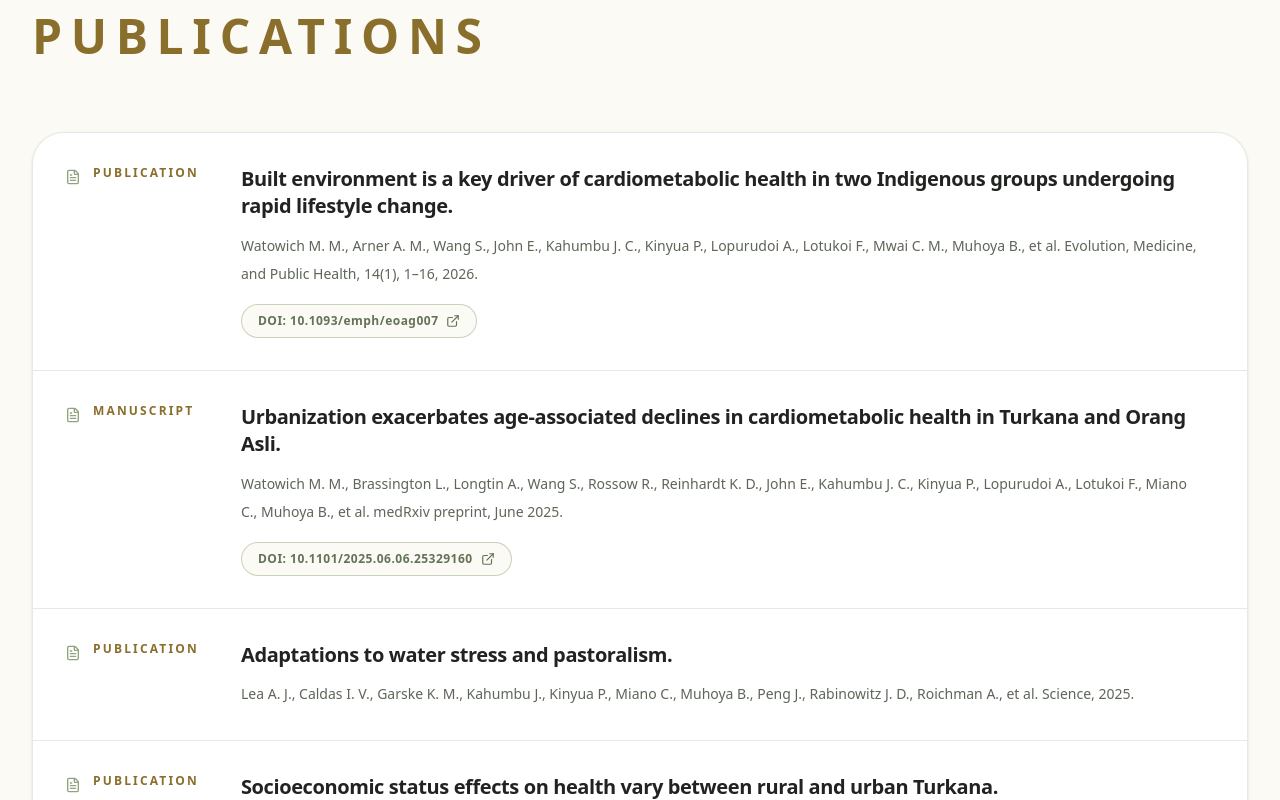
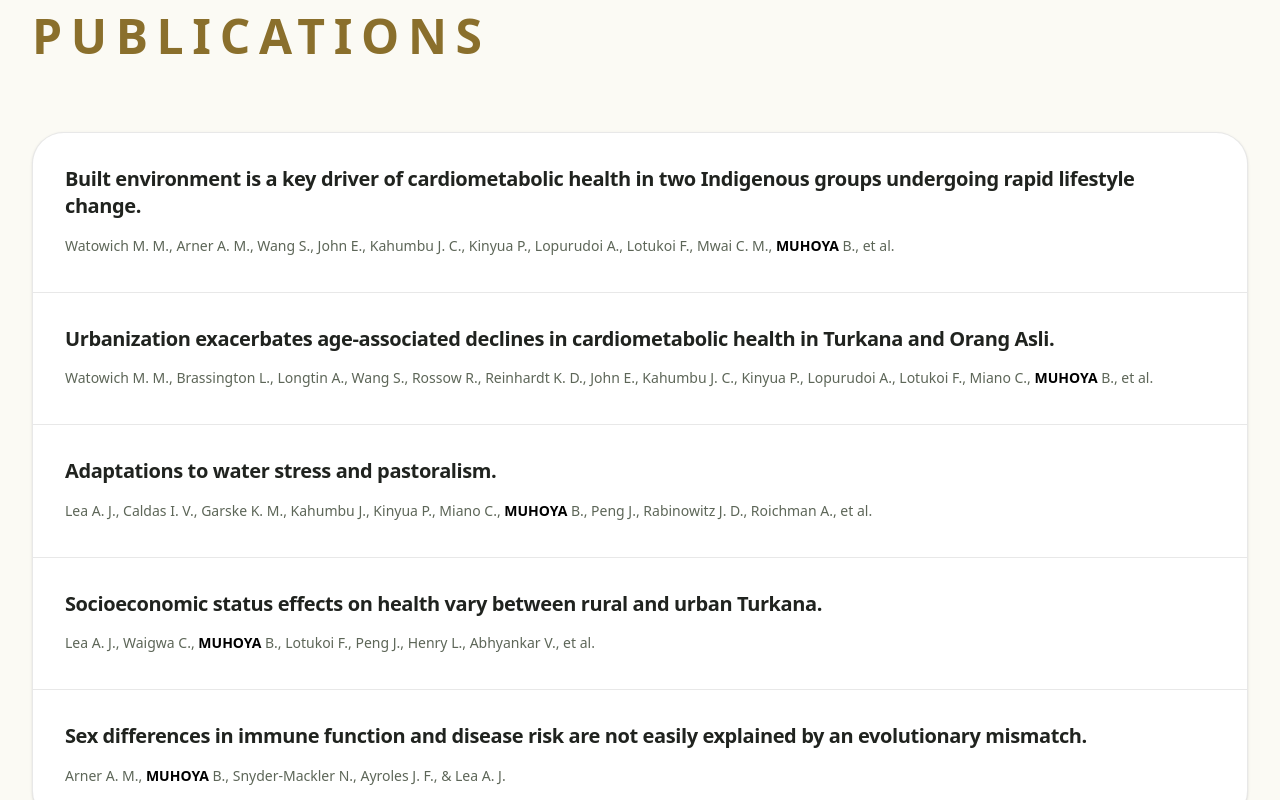
Before and after one commit to benjaminMuhoya/BenjaminMuhoya, a React (Vite) app: page / in a window 1280 px wide. Shown: the part 3400-4200 px from the top of the page. Built offline with nearby package versions, Linux system fonts and the light colour scheme.

Commit message:
Standardize publication entries

```diff
--- a/src/App.jsx
+++ b/src/App.jsx
@@ -13,7 +13,6 @@ import {
   FlaskConical,
   Mouse,
   Waves,
-  FileText,
   ArrowUpRight,
 } from "lucide-react";
 
@@ -79,45 +78,47 @@ const currentProjects = [
 
 const publications = [
   {
-    type: "Publication",
     title:
       "Built environment is a key driver of cardiometabolic health in two Indigenous groups undergoing rapid lifestyle change.",
-    citation:
-      "Watowich M. M., Arner A. M., Wang S., John E., Kahumbu J. C., Kinyua P., Lopurudoi A., Lotukoi F., Mwai C. M., Muhoya B., et al. Evolution, Medicine, and Public Health, 14(1), 1–16, 2026.",
-    doi: "10.1093/emph/eoag007",
-    href: "https://doi.org/10.1093/emph/eoag007",
+    authors:
+      "Watowich M. M., Arner A. M., Wang S., John E., Kahumbu J. C., Kinyua P., Lopurudoi A., Lotukoi F., Mwai C. M., Muhoya B., et al.",
   },
   {
-    type: "Manuscript",
     title:
       "Urbanization exacerbates age-associated declines in cardiometabolic health in Turkana and Orang Asli.",
-    citation:
-      "Watowich M. M., Brassington L., Longtin A., Wang S., Rossow R., Reinhardt K. D., John E., Kahumbu J. C., Kinyua P., Lopurudoi A., Lotukoi F., Miano C., Muhoya B., et al. medRxiv preprint, June 2025.",
-    doi: "10.1101/2025.06.06.25329160",
-    href: "https://doi.org/10.1101/2025.06.06.25329160",
+    authors:
+      "Watowich M. M., Brassington L., Longtin A., Wang S., Rossow R., Reinhardt K. D., John E., Kahumbu J. C., Kinyua P., Lopurudoi A., Lotukoi F., Miano C., Muhoya B., et al.",
   },
   {
-    type: "Publication",
     title:
       "Adaptations to water stress and pastoralism.",
-    citation:
-      "Lea A. J., Caldas I. V., Garske K. M., Kahumbu J., Kinyua P., Miano C., Muhoya B., Peng J., Rabinowitz J. D., Roichman A., et al. Science, 2025.",
+    authors:
+      "Lea A. J., Caldas I. V., Garske K. M., Kahumbu J., Kinyua P., Miano C., Muhoya B., Peng J., Rabinowitz J. D., Roichman A., et al.",
   },
   {
-    type: "Publication",
     title:
       "Socioeconomic status effects on health vary between rural and urban Turkana.",
-    citation:
-      "Lea A. J., Waigwa C., Muhoya B., Lotukoi F., Peng J., Henry L., Abhyankar V., et al. Evolution, Medicine, and Public Health, 2021.",
+    authors:
+      "Lea A. J., Waigwa C., Muhoya B., Lotukoi F., Peng J., Henry L., Abhyankar V., et al.",
   },
   {
-    type: "Manuscript",
     title:
       "Sex differences in immune function and disease risk are not easily explained by an evolutionary mismatch.",
-    citation:
-      "Arner A. M., Muhoya B., Snyder-Mackler N., Ayroles J. F., & Lea A. J. bioRxiv, 2024.",
+    authors:
+      "Arner A. M., Muhoya B., Snyder-Mackler N., Ayroles J. F., & Lea A. J.",
   },
 ];
+
+const formatAuthors = (authors) =>
+  authors.split(/(Muhoya)/gi).map((part, index) =>
+    part.toLowerCase() === "muhoya" ? (
+      <strong key={`${part}-${index}`} className="font-semibold text-black">
+        MUHOYA
+      </strong>
+    ) : (
+      part
+    ),
+  );
 
 const galleryImages = [
   { src: "images/cshl.jpg", caption: "Meetings and Learning" },
@@ -446,34 +447,16 @@ export default function PersonalWebsite() {
             </div>
 
             <div className="divide-y divide-[#20231f]/10 overflow-hidden rounded-[2rem] border border-[#20231f]/10 bg-white shadow-sm">
-              {publications.map((item, index) => (
-                <article key={item.title} className="grid gap-4 p-6 transition hover:bg-[#fbfaf4] md:grid-cols-[160px_1fr_auto] md:p-8">
-                  <div className="flex items-start gap-3">
-                    <FileText className="mt-1 h-4 w-4 text-[#8fa37d]" />
-                    <span className="text-xs font-semibold uppercase tracking-[0.18em] text-[#8a6f2c]">
-                      {item.type}
-                    </span>
-                  </div>
-
+              {publications.map((item) => (
+                <article key={item.title} className="p-6 transition hover:bg-[#fbfaf4] md:p-8">
                   <div>
                     <h3 className="text-xl font-semibold leading-snug tracking-[-0.02em] text-[#20231f]">
                       {item.title}
                     </h3>
-                    <p className="mt-3 text-sm leading-7 text-[#5d6658]">{item.citation}</p>
-                    {item.doi && (
-                      <a
-                        href={item.href}
-                        target="_blank"
-                        rel="noreferrer"
-                        className="mt-4 inline-flex items-center gap-2 rounded-full border border-[#9aaa88]/50 bg-[#fbfaf4] px-4 py-2 text-xs font-semibold tracking-[0.04em] text-[#637357] transition hover:border-[#8a6f2c] hover:bg-[#f8f2df] hover:text-[#8a6f2c]"
-                        aria-label={`Open DOI ${item.doi}`}
-                      >
-                        DOI: {item.doi}
-                        <ExternalLink className="h-3.5 w-3.5" />
-                      </a>
-                    )}
+                    <p className="mt-3 text-sm leading-7 text-[#5d6658]">
+                      {formatAuthors(item.authors)}
+                    </p>
                   </div>
-
                 </article>
               ))}
             </div>
```
